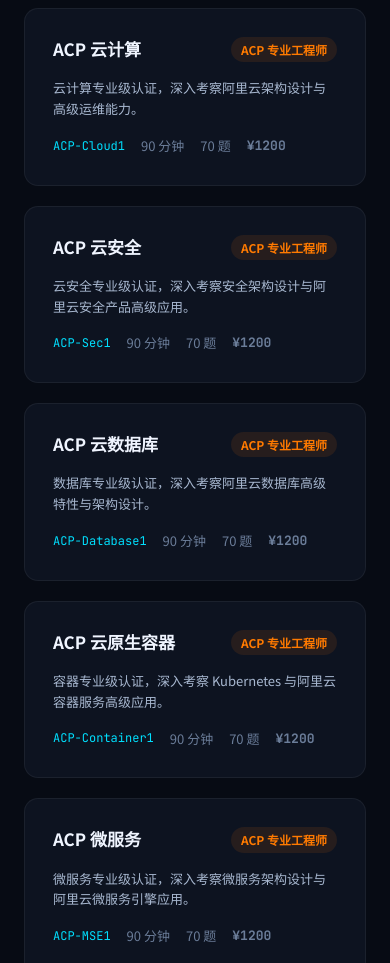
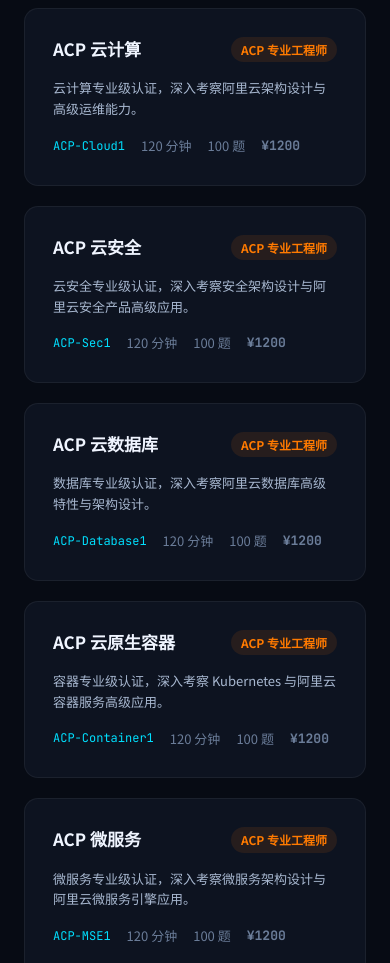
Before and after one commit to HT-MA/cloudninja-aliyun, a plain HTML site: page certifications.html in a window 390 px wide. Shown: the part 2020-2983 px from the top of the page. Drawn offline with Linux system fonts and the light colour scheme.

Commit message:
统一考试配置与认证目录，修复时长/通过线与每日一题硬编码

```diff
--- a/certifications.html
+++ b/certifications.html
@@ -8,7 +8,7 @@
     <link rel="preconnect" href="https://fonts.gstatic.com" crossorigin>
     <link href="https://fonts.googleapis.com/css2?family=Noto+Sans+SC:wght@400;500;700;800;900&family=JetBrains+Mono:wght@400;500;700&display=swap" rel="stylesheet">
     <link rel="stylesheet" href="style.css">
-<script>const t=localStorage.getItem('theme');if(t==='light')document.documentElement.setAttribute('data-theme','light');</script>
+<script>const t=new URLSearchParams(location.search).get('theme')||localStorage.getItem('theme');if(t==='light')document.documentElement.setAttribute('data-theme','light');</script>
 </head>
 <body>
     <div class="bg-grid"></div>
@@ -20,6 +20,7 @@
 
     <footer id="footer"></footer>
 
+    <script src="exam-config.js"></script>
     <script>
     // ===================================================================
     // 阿里云认证数据库 — 20 项认证完整信息
@@ -34,7 +35,7 @@
             category: 'cloud',
             duration: '60 分钟',
             questions: '50 题',
-            passScore: '60 分',
+            passScore: '80 分',
             price: '¥200',
             description: '面向云计算初学者的入门级认证，涵盖阿里云核心产品与基础架构知识。',
             domains: [
@@ -81,7 +82,7 @@
             category: 'security',
             duration: '60 分钟',
             questions: '50 题',
-            passScore: '60 分',
+            passScore: '80 分',
             price: '¥200',
             description: '云安全入门级认证，覆盖信息安全基础与阿里云安全产品核心知识。',
             domains: [
@@ -113,7 +114,7 @@
                 '报名：在阿里云认证官网注册并支付 ACA 云安全考试费用',
                 '学习：系统学习信息安全基础和阿里云安全产品矩阵',
                 '实验：在沙箱环境中动手配置安全产品，加深理解',
-                '考试：60 分钟在线考试，50 道选择题，达到 60 分即通过',
+                '考试：60 分钟在线考试，50 道选择题，达到 80 分即通过',
                 '领证：通过后获取电子证书，证书有效期 2 年'
             ],
             career: 'ACA 云安全认证持证者可从事云安全运维、安全运营助理、安全审计助理等岗位。随着网络安全法规趋严，云安全人才需求持续增长。建议在获得经验后考取 ACP 云安全认证，进一步向云安全架构师、安全合规专家方向发展。'
@@ -126,7 +127,7 @@
             category: 'database',
             duration: '60 分钟',
             questions: '50 题',
-            passScore: '60 分',
+            passScore: '80 分',
             price: '¥200',
             description: '数据库入门认证，涵盖关系型与非关系型数据库基础及阿里云数据库服务。',
             domains: [
@@ -158,7 +159,7 @@
                 '报名：在阿里云认证官网注册 ACA 云数据库考试',
                 '学习：掌握数据库基础和阿里云数据库产品体系',
                 '实验：创建各类数据库实例，完成迁移与备份操作',
-                '考试：60 分钟完成 50 道选择题，60 分通过',
+                '考试：60 分钟完成 50 道选择题，80 分通过',
                 '领证：获取电子证书，有效期 2 年'
             ],
             career: 'ACA 云数据库认证持证者可从事数据库运维助理、后端开发、DBA 助理等岗位。数据库技能是技术人员的核心竞争力之一，建议继续考取 ACP 云数据库认证，向高级 DBA、数据库架构师方向发展。'
@@ -171,7 +172,7 @@
             category: 'cloudnative',
             duration: '60 分钟',
             questions: '50 题',
-            passScore: '60 分',
+            passScore: '80 分',
             price: '¥200',
             description: '云原生入门认证，介绍容器、Kubernetes、Serverless 等核心技术概念。',
             domains: [
@@ -203,7 +204,7 @@
                 '报名：在阿里云认证官网注册 ACA 云原生考试',
                 '学习：掌握云原生理念与核心技术栈基础',
                 '实验：使用 Docker 部署容器，在 ACK 上部署应用',
-                '考试：60 分钟 50 道选择题，60 分通过',
+                '考试：60 分钟 50 道选择题，80 分通过',
                 '领证：获取电子证书，有效期 2 年'
             ],
             career: 'ACA 云原生认证持证者可从事云原生运维助理、DevOps 助理、容器平台运维等岗位。云原生是当前技术发展的核心方向，建议继续考取 ACP 云原生容器认证，向云原生架构师、DevOps 工程师方向发展。'
@@ -216,7 +217,7 @@
             category: 'bigdata',
             duration: '60 分钟',
             questions: '50 题',
-            passScore: '60 分',
+            passScore: '80 分',
             price: '¥200',
             description: '大数据入门认证，覆盖数据采集、存储、计算与分析的基础知识。',
             domains: [
@@ -248,7 +249,7 @@
                 '报名：在阿里云认证官网注册 ACA 大数据考试',
                 '学习：系统学习大数据理论和阿里云大数据产品',
                 '实验：完成数据采集、存储、计算全流程操作',
-                '考试：60 分钟 50 道选择题，60 分通过',
+                '考试：60 分钟 50 道选择题，80 分通过',
                 '领证：获取电子证书，有效期 2 年'
             ],
             career: 'ACA 大数据认证持证者可从事数据工程助理、数据分析师助理等岗位。大数据与 AI 融合是行业趋势，建议继续考取 ACP 大数据认证，向大数据架构师、数据专家方向发展。'
@@ -261,7 +262,7 @@
             category: 'ai',
             duration: '60 分钟',
             questions: '50 题',
-            passScore: '60 分',
+            passScore: '80 分',
             price: '¥200',
             description: 'AI 入门认证，涵盖机器学习、深度学习基础及阿里云 AI 产品应用。',
             domains: [
@@ -293,7 +294,7 @@
                 '报名：在阿里云认证官网注册 ACA 人工智能考试',
                 '学习：系统学习 AI 基础理论和阿里云 AI 产品',
                 '实验：在 PAI 平台完成建模与部署实验',
-                '考试：60 分钟 50 道选择题，60 分通过',
+                '考试：60 分钟 50 道选择题，80 分通过',
                 '领证：获取电子证书，有效期 2 年'
             ],
             career: 'ACA 人工智能认证持证者可从事 AI 应用开发助理、数据分析师等岗位。AI 技术发展迅速，建议继续考取 ACP 人工智能认证，并学习大模型相关技术，向 AI 算法工程师、AI 应用架构师方向发展。'
@@ -306,7 +307,7 @@
             category: 'llm',
             duration: '60 分钟',
             questions: '50 题',
-            passScore: '60 分',
+            passScore: '80 分',
             price: '¥200',
             description: '大语言模型入门认证，覆盖大模型基础原理与阿里云通义大模型应用。',
             domains: [
@@ -338,7 +339,7 @@
                 '报名：在阿里云认证官网注册 ACA 大模型考试',
                 '学习：系统学习大模型原理和通义大模型产品体系',
                 '实验：在百炼平台完成大模型应用开发实验',
-                '考试：60 分钟 50 道选择题，60 分通过',
+                '考试：60 分钟 50 道选择题，80 分通过',
                 '领证：获取电子证书，有效期 2 年'
             ],
             career: 'ACA 大模型认证持证者可从事 AI 应用开发、Prompt 工程师、大模型产品运营等岗位。大模型技术正深刻改变各行各业，建议继续考取 ACP 大模型认证，向大模型应用架构师、AI 解决方案专家方向发展。'
@@ -351,9 +352,9 @@
             level: 'acp',
             levelText: 'ACP 专业工程师',
             category: 'cloud',
-            duration: '90 分钟',
-            questions: '70 题',
-            passScore: '70 分',
+            duration: '120 分钟',
+            questions: '100 题',
+            passScore: '80 分',
             price: '¥1200',
             description: '云计算专业级认证，深入考察阿里云架构设计与高级运维能力。',
             domains: [
@@ -388,7 +389,7 @@
                 '报名：在阿里云认证官网注册 ACP 云计算考试，支付 ¥1200 考试费',
                 '学习：系统学习各知识域，完成官方推荐实验和架构案例分析',
                 '实验：搭建完整的高可用架构，完成网络、存储、安全全链路配置',
-                '考试：90 分钟完成 70 道选择题，70 分通过',
+                '考试：120 分钟完成 100 道选择题，80 分通过',
                 '领证：通过后 5-7 个工作日获取电子证书，有效期 2 年',
                 '续证：证书到期前通过续证考试或完成继续教育学分'
             ],
@@ -400,9 +401,9 @@
             level: 'acp',
             levelText: 'ACP 专业工程师',
             category: 'security',
-            duration: '90 分钟',
-            questions: '70 题',
-            passScore: '70 分',
+            duration: '120 分钟',
+            questions: '100 题',
+            passScore: '80 分',
             price: '¥1200',
             description: '云安全专业级认证，深入考察安全架构设计与阿里云安全产品高级应用。',
             domains: [
@@ -436,7 +437,7 @@
                 '报名：在阿里云认证官网注册 ACP 云安全考试，支付考试费用',
                 '学习：系统学习安全架构和各安全产品高级功能',
                 '实验：搭建多层安全防护架构，完成安全事件响应演练',
-                '考试：90 分钟 70 道选择题，70 分通过',
+                '考试：120 分钟 100 道选择题，80 分通过',
                 '领证：通过后获取电子证书，有效期 2 年',
                 '续证：关注安全威胁新趋势，定期更新安全知识与技能'
             ],
@@ -448,9 +449,9 @@
             level: 'acp',
             levelText: 'ACP 专业工程师',
             category: 'database',
-            duration: '90 分钟',
-            questions: '70 题',
-            passScore: '70 分',
+            duration: '120 分钟',
+            questions: '100 题',
+            passScore: '80 分',
             price: '¥1200',
             description: '数据库专业级认证，深入考察阿里云数据库高级特性与架构设计。',
             domains: [
@@ -484,7 +485,7 @@
                 '报名：在阿里云认证官网注册 ACP 云数据库考试',
                 '学习：深入各数据库产品架构原理与高级特性',
                 '实验：搭建高可用数据库架构，完成迁移与性能调优实验',
-                '考试：90 分钟 70 道选择题，70 分通过',
+                '考试：120 分钟 100 道选择题，80 分通过',
                 '领证：获取电子证书，有效期 2 年',
                 '续证：跟踪数据库技术发展，持续学习新型数据库产品'
             ],
@@ -496,9 +497,9 @@
             level: 'acp',
             levelText: 'ACP 专业工程师',
             category: 'cloudnative',
-            duration: '90 分钟',
-            questions: '70 题',
-            passScore: '70 分',
+            duration: '120 分钟',
+            questions: '100 题',
+            passScore: '80 分',
             price: '¥1200',
             description: '容器专业级认证，深入考察 Kubernetes 与阿里云容器服务高级应用。',
             domains: [
@@ -532,7 +533,7 @@
                 '报名：在阿里云认证官网注册 ACP 云原生容器考试',
                 '学习：深入 Kubernetes 核心机制和 ACK 高级功能',
                 '实验：在 ACK 上部署完整微服务架构，配置服务网格',
-                '考试：90 分钟 70 道选择题，70 分通过',
+                '考试：120 分钟 100 道选择题，80 分通过',
                 '领证：获取电子证书，有效期 2 年',
                 '续证：跟踪 CNCF 生态发展，持续学习新工具和最佳实践'
             ],
@@ -544,9 +545,9 @@
             level: 'acp',
             levelText: 'ACP 专业工程师',
             category: 'microservice',
-            duration: '90 分钟',
-            questions: '70 题',
-            passScore: '70 分',
+            duration: '120 分钟',
+            questions: '100 题',
+            passScore: '80 分',
             price: '¥1200',
             description: '微服务专业级认证，深入考察微服务架构设计与阿里云微服务引擎应用。',
             domains: [
@@ -580,7 +581,7 @@
                 '报名：在阿里云认证官网注册 ACP 微服务考试',
                 '学习：深入微服务架构设计和各治理组件原理',
                 '实验：搭建完整微服务项目，完成治理与分布式事务配置',
-                '考试：90 分钟 70 道选择题，70 分通过',
+                '考试：120 分钟 100 道选择题，80 分通过',
                 '领证：获取电子证书，有效期 2 年',
                 '续证：跟踪微服务技术生态演进，学习 Service Mesh 等新技术'
             ],
@@ -592,9 +593,9 @@
             level: 'acp',
             levelText: 'ACP 专业工程师',
             category: 'bigdata',
-            duration: '90 分钟',
-            questions: '70 题',
-            passScore: '70 分',
+            duration: '120 分钟',
+            questions: '100 题',
+            passScore: '80 分',
             price: '¥1200',
             description: '大数据专业级认证，深入考察阿里云大数据平台架构与开发能力。',
             domains: [
@@ -628,7 +629,7 @@
                 '报名：在阿里云认证官网注册 ACP 大数据考试',
                 '学习：深入各大数据产品开发能力和架构设计原则',
                 '实验：构建完整数仓 ETL 链路和实时数据处理管道',
-                '考试：90 分钟 70 道选择题，70 分通过',
+                '考试：120 分钟 100 道选择题，80 分通过',
                 '领证：获取电子证书，有效期 2 年',
                 '续证：跟踪大数据技术发展，学习实时数仓和数据湖新方案'
             ],
@@ -640,9 +641,9 @@
             level: 'acp',
             levelText: 'ACP 专业工程师',
             category: 'ai',
-            duration: '90 分钟',
-            questions: '70 题',
-            passScore: '70 分',
+            duration: '120 分钟',
+            questions: '100 题',
+            passScore: '80 分',
             price: '¥1200',
             description: 'AI 专业级认证，深入考察机器学习算法与阿里云 PAI 平台开发能力。',
             domains: [
@@ -676,7 +677,7 @@
                 '报名：在阿里云认证官网注册 ACP 人工智能考试',
                 '学习：深入机器学习算法原理和 PAI 平台开发能力',
                 '实验：在 PAI 完成端到端 AI 项目（数据-训练-部署）',
-                '考试：90 分钟 70 道选择题，70 分通过',
+                '考试：120 分钟 100 道选择题，80 分通过',
                 '领证：获取电子证书，有效期 2 年',
                 '续证：跟踪 AI 前沿技术，学习大模型等新方向'
             ],
@@ -688,9 +689,9 @@
             level: 'acp',
             levelText: 'ACP 专业工程师',
             category: 'devops',
-            duration: '90 分钟',
-            questions: '70 题',
-            passScore: '70 分',
+            duration: '120 分钟',
+            questions: '100 题',
+            passScore: '80 分',
             price: '¥1200',
             description: 'DevOps 专业级认证，深入考察持续交付流水线与阿里云 DevOps 平台实践。',
             domains: [
@@ -724,7 +725,7 @@
                 '报名：在阿里云认证官网注册 ACP DevOps 考试',
                 '学习：深入 DevOps 理念和云效平台各组件使用',
                 '实验：搭建完整 CI/CD 流水线，集成监控与安全扫描',
-                '考试：90 分钟 70 道选择题，70 分通过',
+                '考试：120 分钟 100 道选择题，80 分通过',
                 '领证：获取电子证书，有效期 2 年',
                 '续证：跟踪 DevOps 工具链发展，学习平台工程等新理念'
             ],
@@ -736,9 +737,9 @@
             level: 'acp',
             levelText: 'ACP 专业工程师',
             category: 'llm',
-            duration: '90 分钟',
-            questions: '70 题',
-            passScore: '70 分',
+            duration: '120 分钟',
+            questions: '100 题',
+            passScore: '80 分',
             price: '¥1200',
             description: '大模型专业级认证，深入考察大模型原理、微调与阿里云百炼平台开发。',
             domains: [
@@ -772,7 +773,7 @@
                 '报名：在阿里云认证官网注册 ACP 大模型考试',
                 '学习：深入大模型原理和百炼平台开发能力',
                 '实验：构建 RAG 应用和 Agent，完成模型微调实验',
-                '考试：90 分钟 70 道选择题，70 分通过',
+                '考试：120 分钟 100 道选择题，80 分通过',
                 '领证：获取电子证书，有效期 2 年',
                 '续证：大模型技术迭代迅速，持续关注新模型和新方法'
             ],
@@ -786,9 +787,9 @@
             level: 'ace',
             levelText: 'ACE 高级工程师',
             category: 'cloud',
-            duration: '120 分钟',
-            questions: '80 题',
-            passScore: '80 分',
+            duration: '180 分钟',
+            questions: '61 题',
+            passScore: '90 分',
             price: '¥4800',
             description: '云计算高级架构师认证，考察企业级云架构设计与复杂场景解决方案能力。',
             domains: [
@@ -822,7 +823,7 @@
                 '报名：在阿里云认证官网注册 ACE 云计算考试，支付 ¥4800 考试费',
                 '学习：系统学习企业架构方法论，深入研究大型案例',
                 '实践：主导或参与至少 2 个大型云架构项目，积累实战经验',
-                '考试：120 分钟完成 80 道选择题，80 分通过',
+                '考试：180 分钟完成 61 道选择题，90 分通过',
                 '面试：部分 ACE 认证可能包含架构设计面试环节',
                 '领证：通过后获取高级认证证书，有效期 2 年'
             ],
@@ -834,9 +835,9 @@
             level: 'ace',
             levelText: 'ACE 高级工程师',
             category: 'security',
-            duration: '120 分钟',
-            questions: '80 题',
-            passScore: '80 分',
+            duration: '180 分钟',
+            questions: '61 题',
+            passScore: '90 分',
             price: '¥4800',
             description: '云安全高级架构师认证，考察企业级安全架构设计与安全治理能力。',
             domains: [
@@ -870,7 +871,7 @@
                 '报名：在阿里云认证官网注册 ACE 云安全考试，支付考试费用',
                 '学习：系统学习企业安全架构方法论和合规标准',
                 '实践：主导安全架构设计和合规项目建设',
-                '考试：120 分钟完成 80 道选择题，80 分通过',
+                '考试：180 分钟完成 61 道选择题，90 分通过',
                 '面试：可能包含安全架构设计面试环节',
                 '领证：获取高级认证证书，有效期 2 年'
             ],
@@ -882,9 +883,9 @@
             level: 'ace',
             levelText: 'ACE 高级工程师',
             category: 'database',
-            duration: '120 分钟',
-            questions: '80 题',
-            passScore: '80 分',
+            duration: '180 分钟',
+            questions: '61 题',
+            passScore: '90 分',
             price: '¥4800',
             description: '数据库高级架构师认证，考察企业级数据库架构设计与性能优化能力。',
             domains: [
@@ -918,7 +919,7 @@
                 '报名：在阿里云认证官网注册 ACE 云数据库考试',
                 '学习：系统学习分布式数据库架构和企业级方案设计',
                 '实践：主导大型数据库架构设计和性能优化项目',
-                '考试：120 分钟完成 80 道选择题，80 分通过',
+                '考试：180 分钟完成 61 道选择题，90 分通过',
                 '面试：可能包含数据库架构设计面试环节',
                 '领证：获取高级认证证书，有效期 2 年'
             ],
@@ -930,9 +931,9 @@
             level: 'ace',
             levelText: 'ACE 高级工程师',
             category: 'cloudnative',
-            duration: '120 分钟',
-            questions: '80 题',
-            passScore: '80 分',
+            duration: '180 分钟',
+            questions: '61 题',
+            passScore: '90 分',
             price: '¥4800',
             description: '云原生高级架构师认证，考察企业级云原生架构设计与大规模平台建设能力。',
             domains: [
@@ -966,7 +967,7 @@
                 '报名：在阿里云认证官网注册 ACE 云原生考试',
                 '学习：系统学习企业级云原生架构和平台治理方法',
                 '实践：主导大型云原生平台建设和架构演进',
-                '考试：120 分钟完成 80 道选择题，80 分通过',
+                '考试：180 分钟完成 61 道选择题，90 分通过',
                 '面试：可能包含云原生架构设计面试环节',
                 '领证：获取高级认证证书，有效期 2 年'
             ],
@@ -1153,6 +1154,13 @@
             </a>`
         ).join('');
 
+        // 快速操作：仅已开放练习的方向显示"开始练习 / 模拟考试"
+        const examSupported = EXAM_SUPPORTED.includes(key);
+        const examActionsHTML = examSupported
+            ? `<a href="practice.html?exam=${key}" class="exam-btn-practice" style="display: block; text-align: center; margin-bottom: 12px;">开始练习</a>
+               <a href="practice.html?exam=${key}&mode=exam" class="exam-btn-exam" style="display: block; text-align: center;">模拟考试</a>`
+            : `<div style="text-align: center; padding: 8px 0; color: var(--text-2); font-size: 13px; line-height: 1.8;">该方向题库筹备中<br>可先练习同级别已开放方向</div>`;
+
         app.innerHTML = `
             <section class="cert-detail-header">
                 <div class="container">
@@ -1199,8 +1207,7 @@
 
                             <div class="cert-sidebar-card">
                                 <h4>快速操作</h4>
-                                <a href="practice.html?exam=${key}" class="exam-btn-practice" style="display: block; text-align: center; margin-bottom: 12px;">开始练习</a>
-                                <a href="practice.html?exam=${key}&mode=exam" class="exam-btn-exam" style="display: block; text-align: center;">模拟考试</a>
+                                ${examActionsHTML}
                             </div>
 
                             <div class="cert-sidebar-card">
--- /dev/null
+++ b/exam-config.js
@@ -0,0 +1,21 @@
+/* ============================================================
+ * 云忍者 — 考试方向统一配置（practice / quiz / certifications 共用）
+ * 时长与通过线以阿里云官方认证口径为准：
+ *   ACA 50 题 / 60 分钟 / 80 分
+ *   ACP 100 题 / 120 分钟 / 80 分
+ *   ACE 笔试 61 题 / 180 分钟 / 90 分
+ * 本站模拟考试统一抽取 50 题，时长与通过线按官方标准展示。
+ * ============================================================ */
+
+const EXAM_META = {
+    'aca-cloud':    { name: '云计算助理工程师', level: 'ACA', qcount: 50, duration: 60,  passScore: 80 },
+    'aca-security': { name: '云安全助理工程师', level: 'ACA', qcount: 50, duration: 60,  passScore: 80 },
+    'acp-cloud':    { name: '云计算高级工程师', level: 'ACP', qcount: 50, duration: 120, passScore: 80 },
+    'acp-security': { name: '云安全高级工程师', level: 'ACP', qcount: 50, duration: 120, passScore: 80 },
+    'acp-devops':   { name: 'DevOps 高级工程师', level: 'ACP', qcount: 50, duration: 120, passScore: 80 },
+    'ace-cloud':    { name: '云计算专家工程师', level: 'ACE', qcount: 50, duration: 180, passScore: 90 },
+    'ace-security': { name: '云安全专家工程师', level: 'ACE', qcount: 50, duration: 180, passScore: 90 }
+};
+
+/* 当前已开放练习的方向（certifications 详情页据此决定是否显示"开始练习"） */
+const EXAM_SUPPORTED = Object.keys(EXAM_META);
--- a/style.css
+++ b/style.css
@@ -517,6 +517,12 @@ footer {
 }
 .exam-card:hover { border-color: var(--border-hi); background: var(--bg-2); transform: translateY(-4px); }
 .exam-card:hover::before { transform: scaleX(1); }
+.exam-card.highlighted {
+    border-color: var(--accent);
+    box-shadow: 0 0 0 3px var(--accent-dim), 0 18px 45px rgba(0,153,204,0.15);
+}
+.exam-card.highlighted::before { transform: scaleX(1); }
+.exam-card.highlighted h3 { color: var(--accent); }
 .exam-card-head { display: flex; justify-content: space-between; align-items: start; margin-bottom: 14px; }
 .exam-card h3 { font-size: 18px; font-weight: 700; }
 .exam-card .exam-code { font-family: var(--font-mono); font-size: 12px; color: var(--text-2); margin-top: 4px; }
```
Also changed, not shown: about.html (+1 -1 lines), contact.html (+1 -1 lines), game.html (+1 -1 lines), index.html (+38 -35 lines), practice.html (+31 -13 lines), quiz.html (+27 -14 lines), 2 other files.
